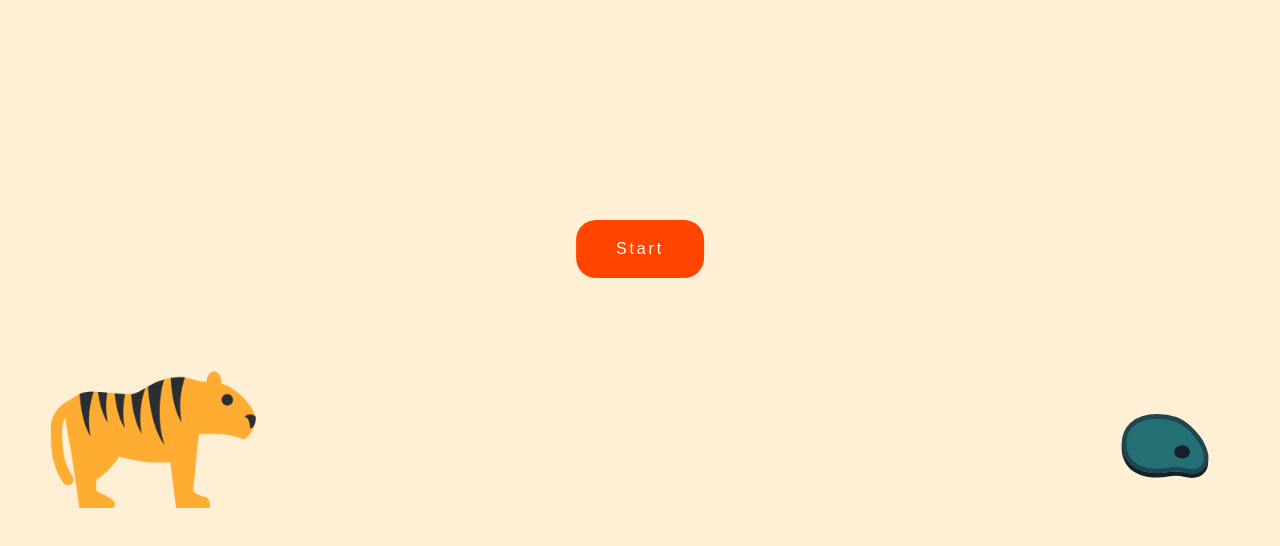
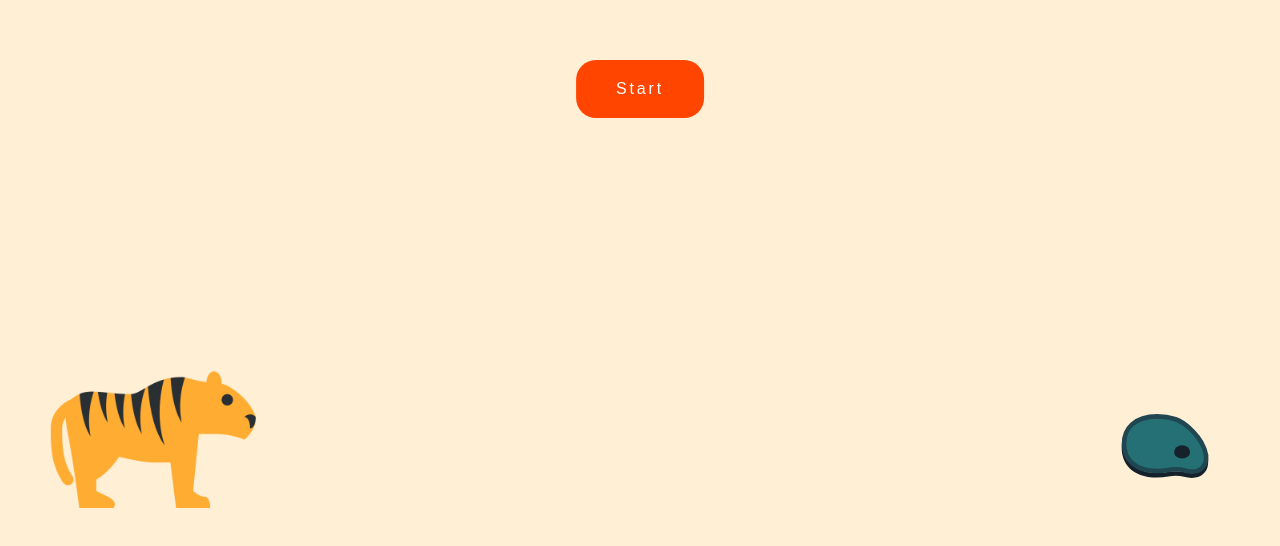
Before and after one commit to hagenbrandt/lous-timer, a React (Create React App) app: page / in a window 1280 px wide. Shown: the part 180-726 px from the top of the page. Built offline with nearby package versions, Linux system fonts and the light colour scheme.

Commit message:
Style: Remove button stylings from .css and set them with styled-components

```diff
--- a/src/components/Button.tsx
+++ b/src/components/Button.tsx
@@ -1,4 +1,5 @@
 import * as React from 'react'
+import styled from "styled-components";
 
 type ButtonProps = {
     state: boolean
@@ -12,8 +13,52 @@ type ButtonProps = {
 
 export const Button = (props: ButtonProps): JSX.Element => {
     return (
-        <button className={props.state ? props.buttonClassActive : props.buttonClassPassive} type={props.buttonType} onClick={props.onClick}>
+        <ButtonStyled className={props.state ? props.buttonClassActive : props.buttonClassPassive} type={props.buttonType} onClick={props.onClick}>
             {props.state ? props.activeText : props.passiveText}
-        </button>
+        </ButtonStyled>
     )
 }
+
+const ButtonStyled = styled.button`
+    position: absolute;
+    top: 50%;
+    left: 50%;
+    transform: translateX(-50%);
+    border: none;
+    background: rgb(255,69,0);
+    color: white;
+    font-family: 'IBM Plex Sans', sans-serif;
+    font-size: 16px;
+    letter-spacing: .175rem;
+    padding: 20px 40px;
+    border-radius: 20px;
+
+    &:hover {
+        cursor: pointer;
+        background: rgb(220,20,60)
+    }
+
+    &:active {
+        background: rgb(220,20,60)
+    }
+
+    &:focus {
+        outline: none;
+    }
+
+    &.active {
+        background: rgb(220,20,60);
+
+        &:hover {
+            background: rgb(255,69,0);
+        }
+
+        &:active {
+            background: rgb(255,69,0);
+        }
+    }
+
+    @media (min-width: 768px) {
+        top: 30%;
+    }
+`
--- a/src/styles.css
+++ b/src/styles.css
@@ -8,46 +8,6 @@ body {
     height: 100vh;
     background: papayawhip;
     margin: 0;
-}
-
-.button {
-    position: absolute;
-    top: 50%;
-    left: 50%;
-    transform: translateX(-50%);
-    border: none;
-    background: rgb(255,69,0);
-    color: white;
-    font-family: 'IBM Plex Sans', sans-serif;
-    font-size: 16px;
-    letter-spacing: .175rem;
-    padding: 20px 40px;
-    border-radius: 20px;
-}
-
-.button:hover {
-    cursor: pointer;
-    background: rgb(220,20,60)
-}
-
-.button:active {
-    background: rgb(220,20,60)
-}
-
-.button:focus {
-    outline: none;
-}
-
-.button.active {
-    background: rgb(220,20,60)
-}
-
-.button.active:hover {
-    background: rgb(255,69,0);
-}
-
-.button.active:active {
-    background: rgb(255,69,0);
 }
 
 .tiger {
```
